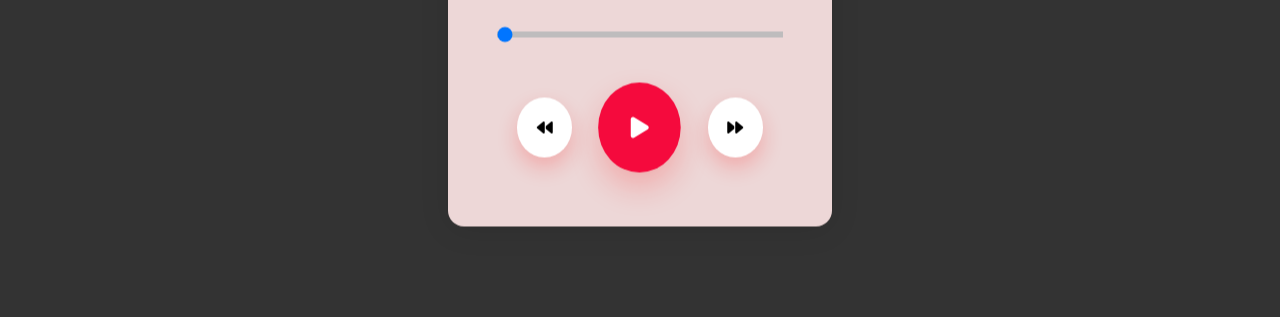
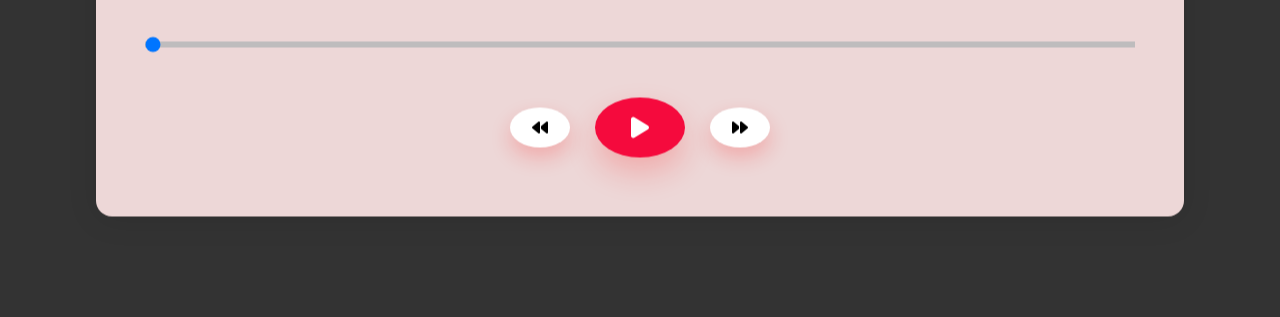
Before and after one commit to ksn09/music-player, a plain HTML site: page index.html in a window 1280 px wide. Shown: the part 483-800 px from the top of the page. Drawn offline with nearby package versions, Linux system fonts and the light colour scheme.

Commit message:
Update style.css

```diff
--- a/style.css
+++ b/style.css
@@ -12,14 +12,13 @@
 }
 
 .music-player {
-  /* From https://css.glass */
   background: rgba(237, 215, 215, 1);
   border-radius: 16px;
   box-shadow: 0 4px 30px rgba(0, 0, 0, 0.1);
   backdrop-filter: blur(5px);
   -webkit-backdrop-filter: blur(5px);
   border: 1px solid rgba(237, 215, 215, 0.3);
-  width: 30%;
+  width: 85%;
   min-height: 550px;
   text-align: center;
   position: fixed;
@@ -88,7 +87,7 @@ nav .circle {
 
 .controls div {
   width: 60px;
-  height: 60px;
+  height: 40px;
   margin: 20px;
   background-color: #fff;
   border-radius: 50%;
```
